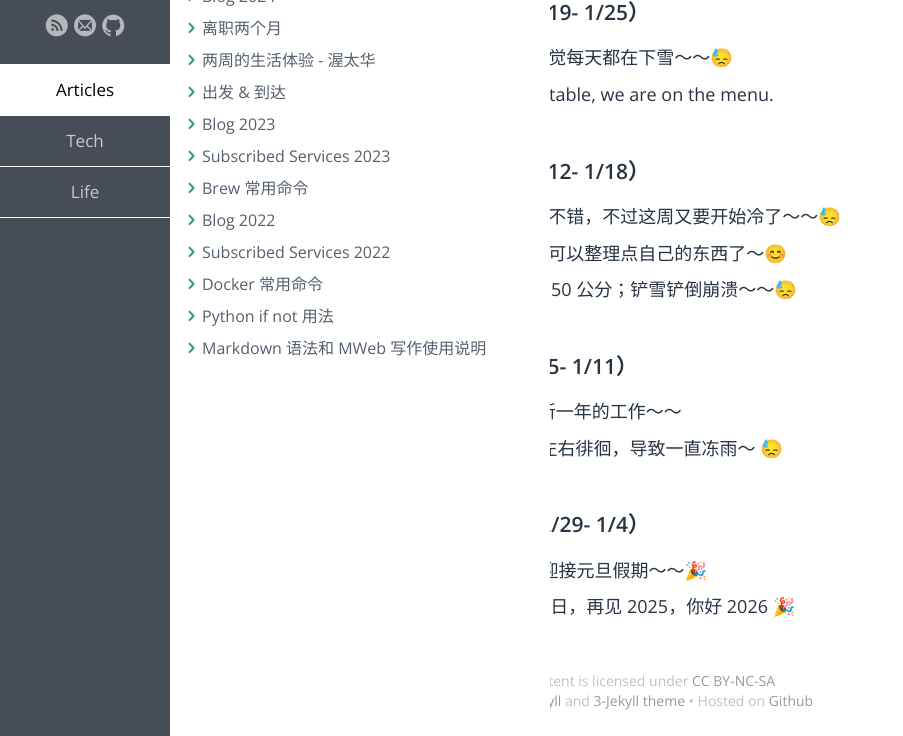
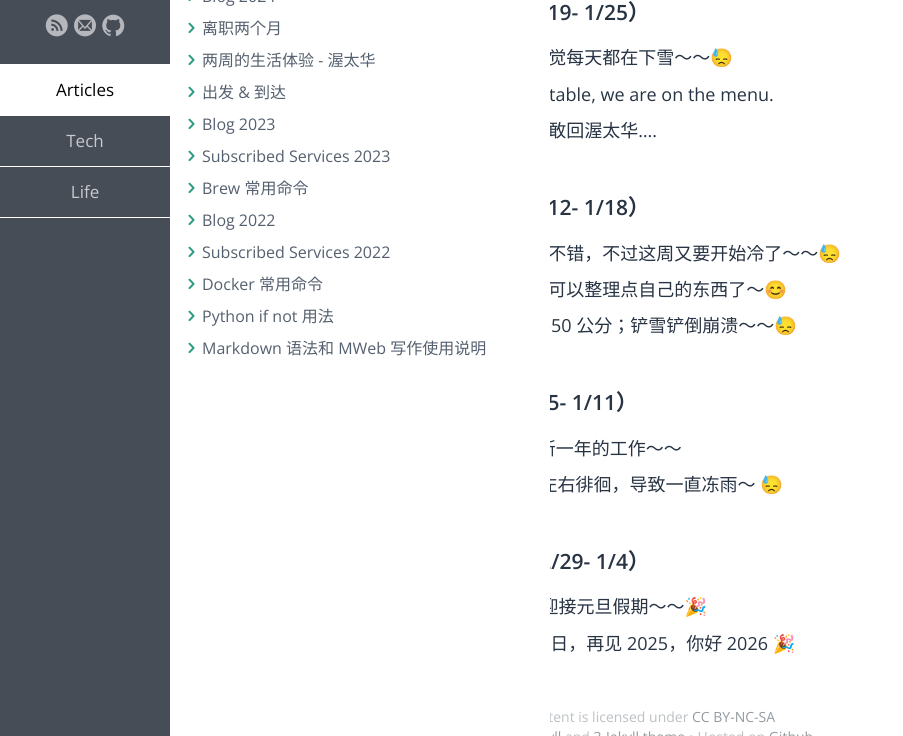
Before and after one commit to samxupeiran/samxupeiran.github.io, a Jekyll site: the page built from _posts/life/2025-12-29-my-blog.md, in a window 1280 px wide, cut to the strip 164-900 px from the top of the page. Shown: the whole strip, without its empty margins (0-903 px from the left). Built offline with Jekyll 4.4.1, drawn with Linux system fonts in a browser that asks for light colours; some web fonts are replaced.

Commit message:
feat: add weekly blog 1/24

```diff
--- a/_posts/life/2025-12-29-my-blog.md
+++ b/_posts/life/2025-12-29-my-blog.md
@@ -9,6 +9,7 @@ tags: Blog
 - ### 2026 年 1 月 第 4 周（1/19- 1/25）
      - 1/19 今年雪是真多啊，感觉每天都在下雪～～😓
      - 1/21 If we are not at the table, we are on the menu.
+     - 1/24 极寒天气，导致都没敢回渥太华....
 
 - ### 2026 年 1 月 第 3 周（1/12- 1/18）
      - 1/12 周一了，最近温度很不错，不过这周又要开始冷了～～😓
```
